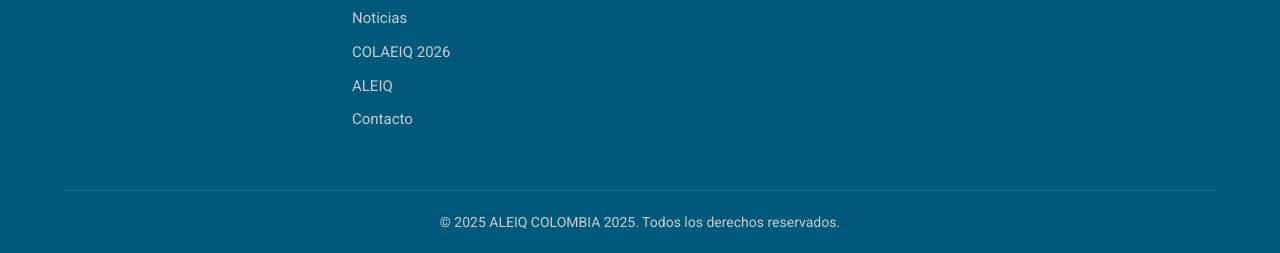
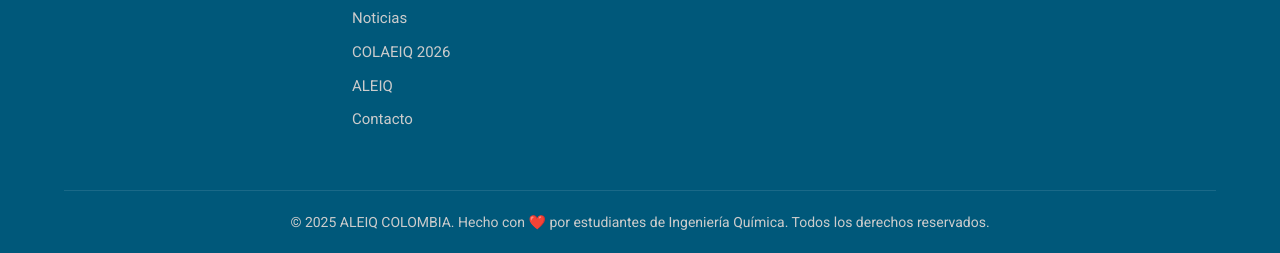
Before and after one commit to AleiqColombia/aleiq-colombia.github.io, a plain HTML site: page index.html in a window 1280 px wide. Shown: the part 4391-4644 px from the top of the page. Drawn offline with nearby package versions, Linux system fonts and the light colour scheme.

Commit message:
ajuste en el footer

```diff
--- a/index.html
+++ b/index.html
@@ -249,9 +249,12 @@
             </div>
 
             <div class="copyright">
-                <p>&copy; 2025 ALEIQ COLOMBIA 2025. Todos los derechos reservados.</p>
+                <p>&copy; 2025 ALEIQ COLOMBIA. Hecho con ❤️ por estudiantes de Ingeniería Química.
+                    Todos los derechos reservados.</p>
             </div>
         </div>
     </footer>
+
+    <script src="js/main.js"></script>
 </body>
 </html>
```
